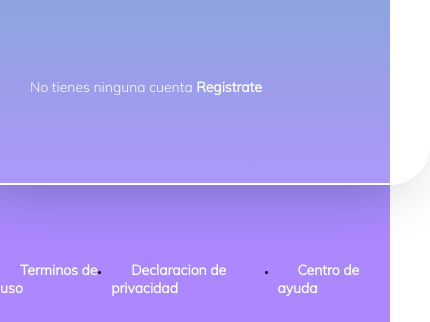
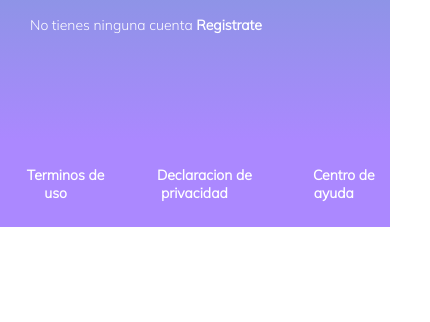
Before and after one commit to DanielMelo31/Video-App, a plain HTML site: page login.html in a window 390 px wide. Shown: the part 615-937 px from the top of the page, 430 px wide, since content can reach past the window. After the commit the page ends 844 px from the top, so only its background shows below. Drawn offline with Linux system fonts and the light colour scheme.

Commit message:
media queries

```diff
--- a/css/login_styles.css
+++ b/css/login_styles.css
@@ -150,10 +150,10 @@ html {
 }
 
 .footer {
-    justify-content: center;
-    list-style: none;
     width: 100%;
-    min-height:87px ;
+    height: 100%;
+    display: flex;
+    align-items: center;
     background-color: #AB88FF;
 }
 
@@ -162,16 +162,32 @@ html {
     height: 87px;
     display: flex;
     align-items: center;
+    list-style: none;
 }
 
 .footer a {
+    margin-left: 20px;
     color: white;
     font-size: 1.4rem;
     font-weight: bold;
     text-decoration: none;
-    margin-left: 20px;
 }
 
 .footer a:hover {
     text-decoration: underline
 }
+
+@media only screen and (max-width:600px) {
+    .login__container {
+        width: 100%;
+        min-height: 605px;
+        padding: 0px;
+        box-shadow: none;
+        border: none;
+        background-color: transparent;
+    }
+
+    .footer {
+        text-align: center;
+    }
+}
```
